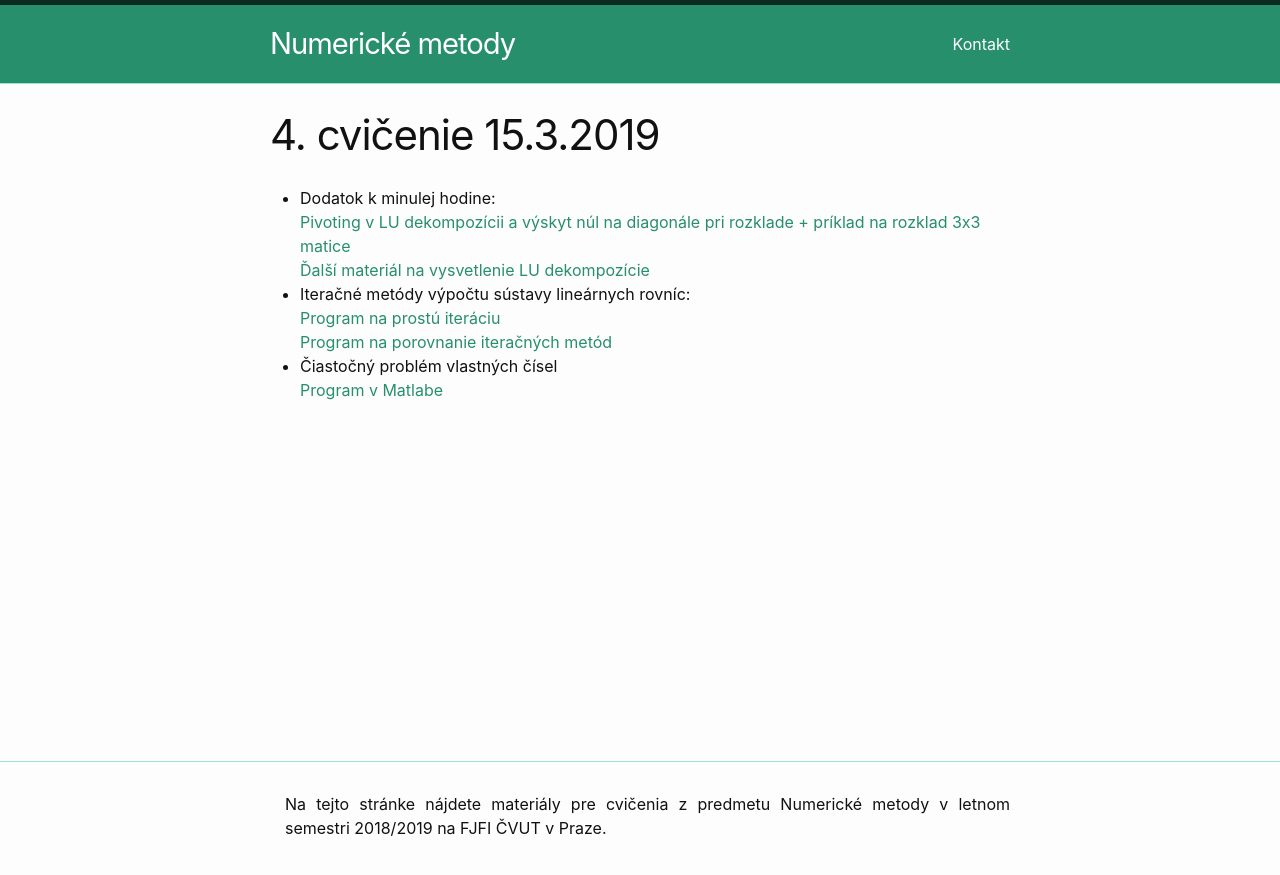
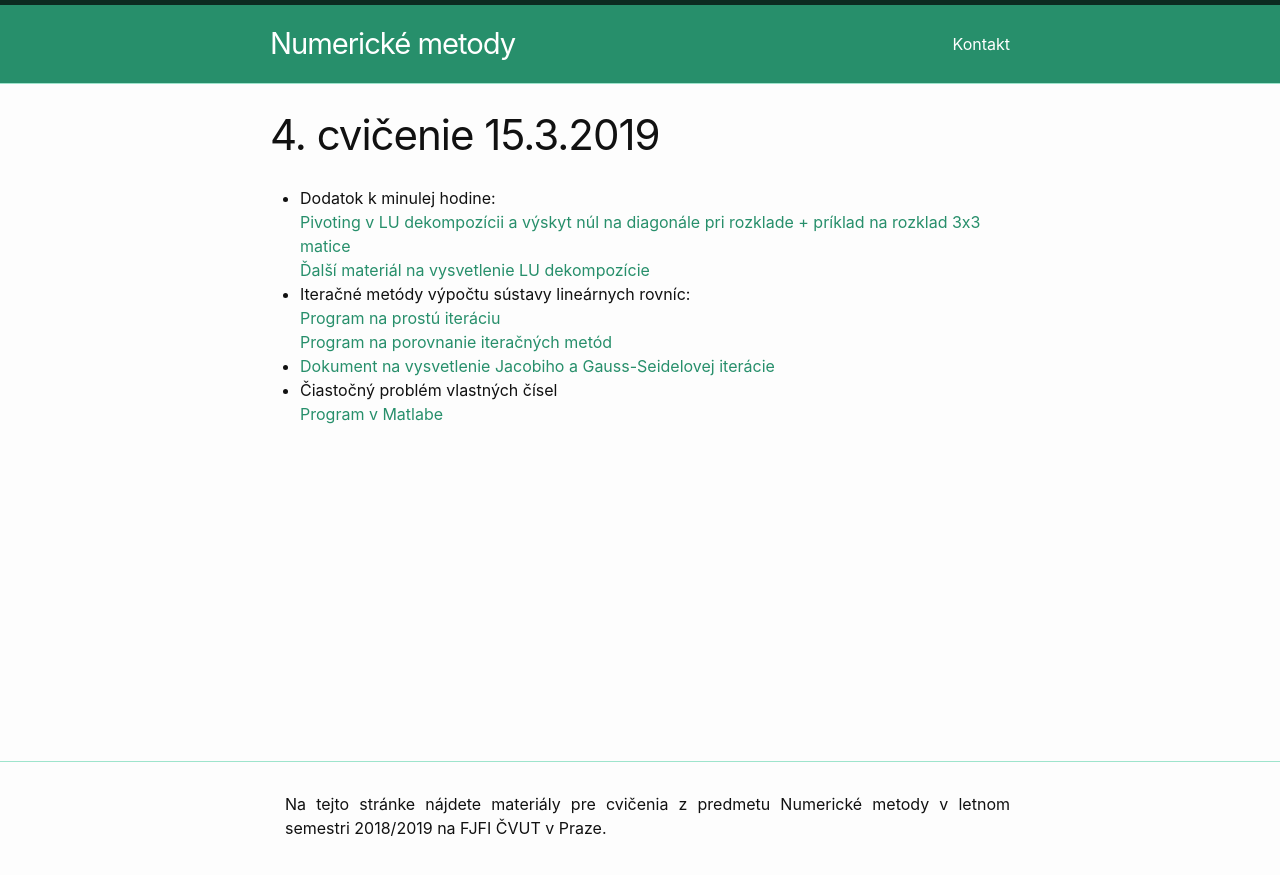
Before and after one commit to maslarova/maslarova.github.io, a Jekyll site: the page built from _posts/2019-03-14-cvicenie4.md, in a window 1280 px wide. Shown: the top 875 px of the page. Built offline with Jekyll 4.4.1, drawn with Linux system fonts in a browser that asks for light colours.

Commit message:
zmeny cv.5

```diff
--- a/_posts/2019-03-14-cvicenie4.md
+++ b/_posts/2019-03-14-cvicenie4.md
@@ -10,5 +10,6 @@ title:  "4. cvičenie 15.3.2019"
 - Iteračné metódy výpočtu sústavy lineárnych rovníc:<br />
   [Program na prostú iteráciu](http://maslarova.github.io/cvicenie4/prostaIterace.m)<br />
   [Program na porovnanie iteračných metód](http://maslarova.github.io/cvicenie4/porovnani_metod.m)<br />
+- [Dokument na vysvetlenie Jacobiho a Gauss-Seidelovej iterácie](https://www3.nd.edu/~zxu2/acms40390F12/Lec-7.3.pdf) <br />
 - Čiastočný problém vlastných čísel<br />
   [Program v Matlabe](http://maslarova.github.io/cvicenie4/vlcislo.m)
```
